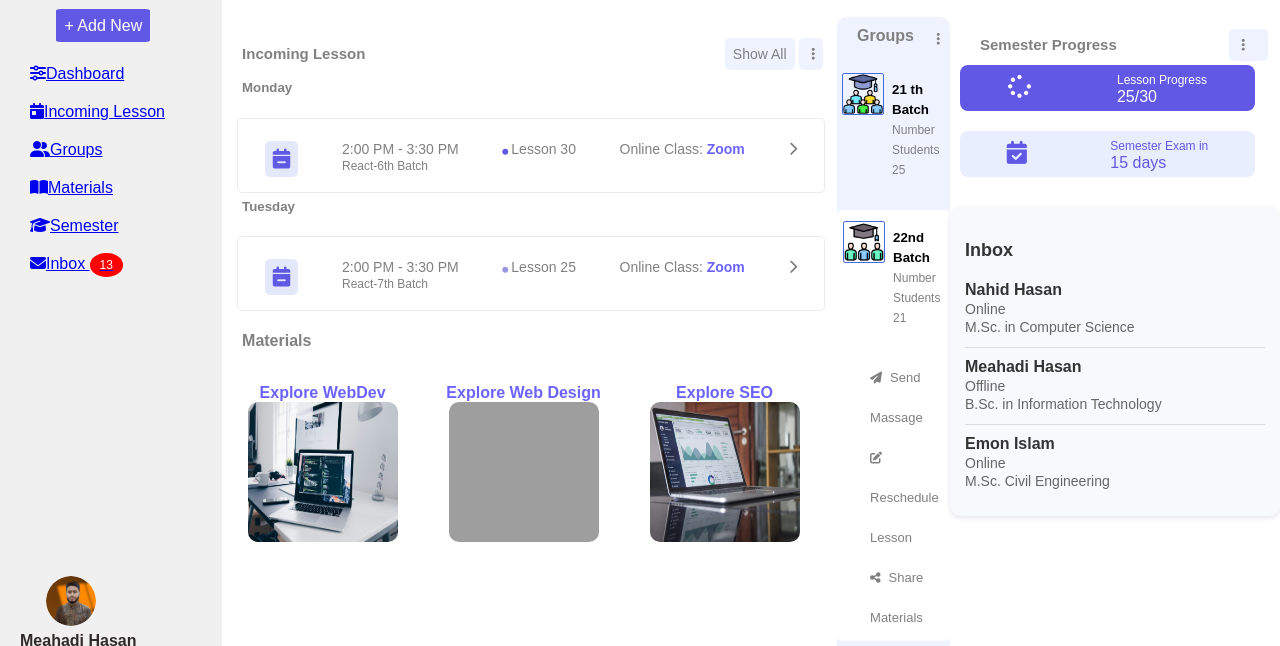
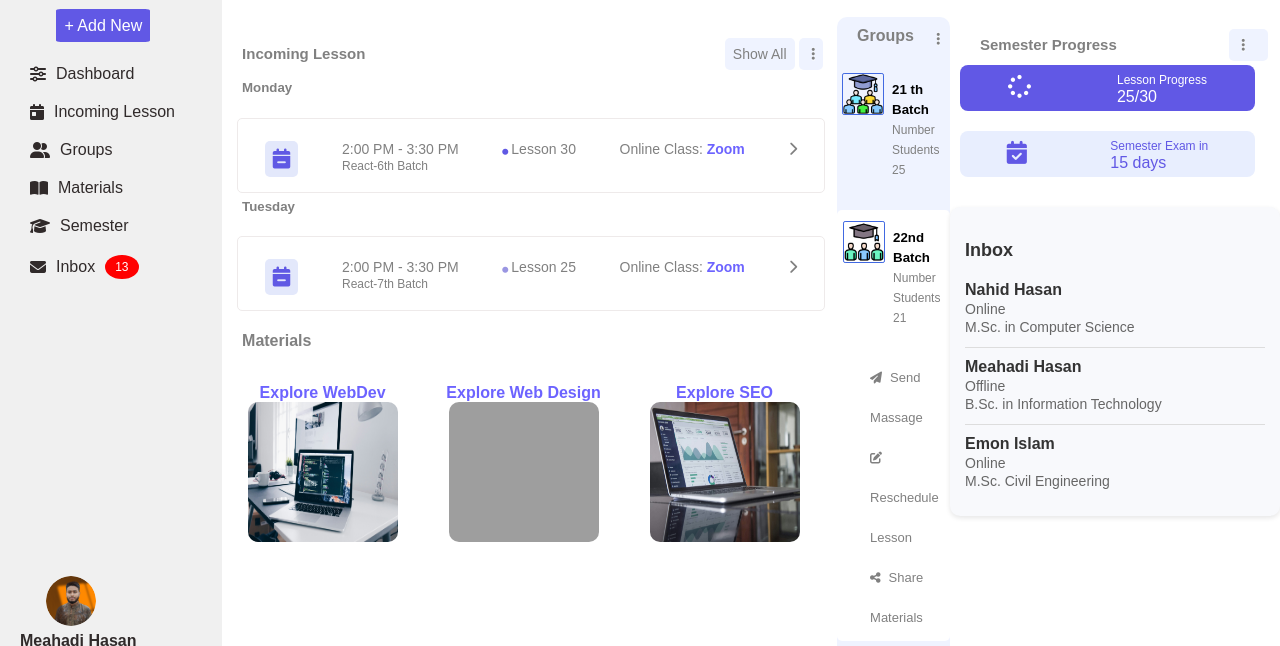
Before and after one commit to meahadi-hasan/Class-Room-Dashboard, a plain HTML site: page index.html in a window 1280 px wide. Shown: the part 83-729 px from the top of the page. Drawn offline with Linux system fonts and the light colour scheme; grey boxes are pictures that could not be loaded.

Commit message:
Update style.css

```diff
--- a/style.css
+++ b/style.css
@@ -58,6 +58,18 @@ nav ul {
     gap: 15px;
     padding: 10px 0;
     font-size: 16px;
+}
+
+.menu-list li a {
+  text-decoration: none;
+  color: #302a2a;
+  display: flex;
+  align-items: center;
+  gap: 10px;
+}
+
+.menu-list li a:hover {
+  color: #6158E5;
 }
 
 .ico {
```
Lines whose indentation alone changed are shown as unchanged.
